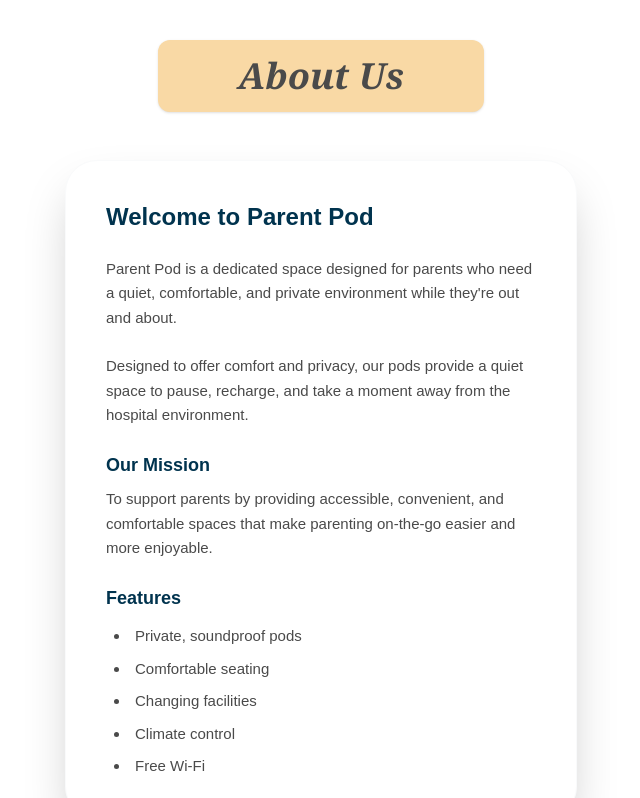
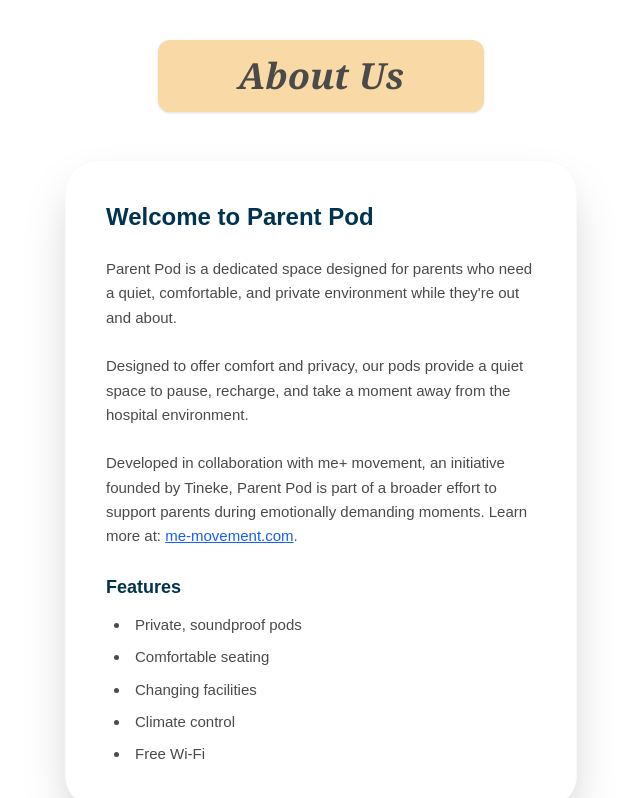
Before and after one commit to snepvangerstwan-oss/POD, a Next.js app: page /about in a window 1280 px wide. Shown: the top 798 px of the page, without its empty margins (319-959 px from the left). Built offline with nearby package versions, Linux system fonts and the light colour scheme.

Commit message:
Enhance about page with collaboration details
Added a paragraph about the collaboration with me+ movement and provided a link for more information.

```diff
--- a/app/about/page.tsx
+++ b/app/about/page.tsx
@@ -16,21 +16,22 @@
         <h2 className="text-2xl font-bold text-[#00334E] mb-6">
           Welcome to Parent Pod
         </h2>
-
-        <div className="space-y-6 text-[#4A4A4A] text-[15px] leading-relaxed">
+      <div className="space-y-6 text-[#4A4A4A] text-[15px] leading-relaxed">
           <p>
             Parent Pod is a dedicated space designed for parents who need a quiet, comfortable, and private environment while they're out and about.
           </p>
           <p>
             Designed to offer comfort and privacy, our pods provide a quiet space to pause, recharge, and take a moment away from the hospital environment.
           </p>
-
-          <div>
-            <h3 className="font-bold text-lg text-[#00334E] mb-2">Our Mission</h3>
-            <p>
-              To support parents by providing accessible, convenient, and comfortable spaces that make parenting on-the-go easier and more enjoyable.
-            </p>
-          </div>
+          <p>Developed in collaboration with me+ movement, an initiative founded by Tineke, Parent Pod is part of a broader effort to support parents during emotionally demanding moments.
+Learn more at: <a
+  href="https://www.me-movement.com/"
+  target="_blank"
+  rel="noopener noreferrer"
+  className="text-blue-600 underline hover:text-blue-800"
+>
+  me-movement.com
+</a>.</p>
 
           <div>
             <h3 className="font-bold text-lg text-[#00334E] mb-3">Features</h3>
```
